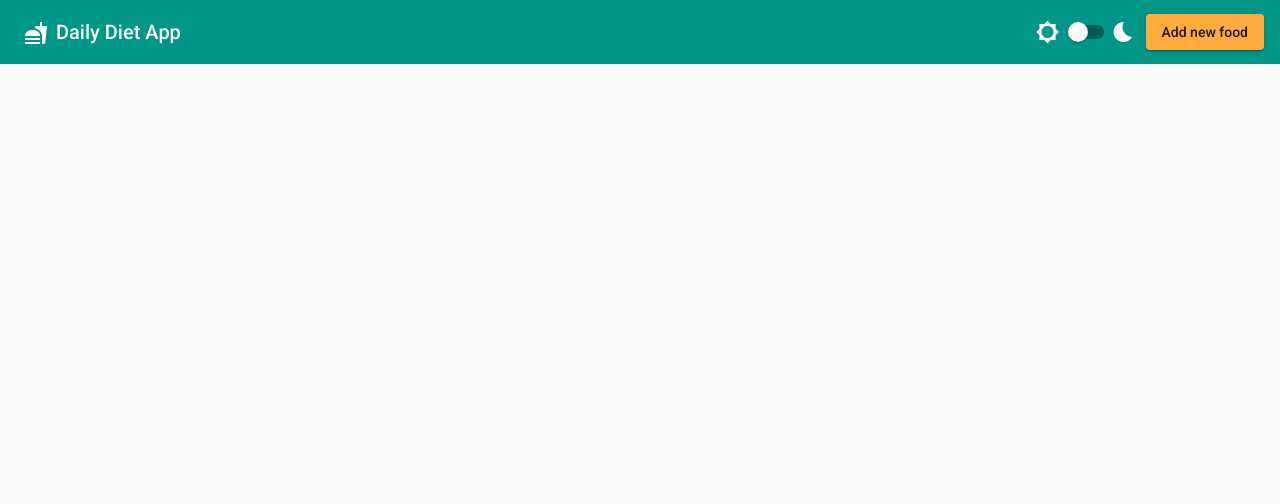
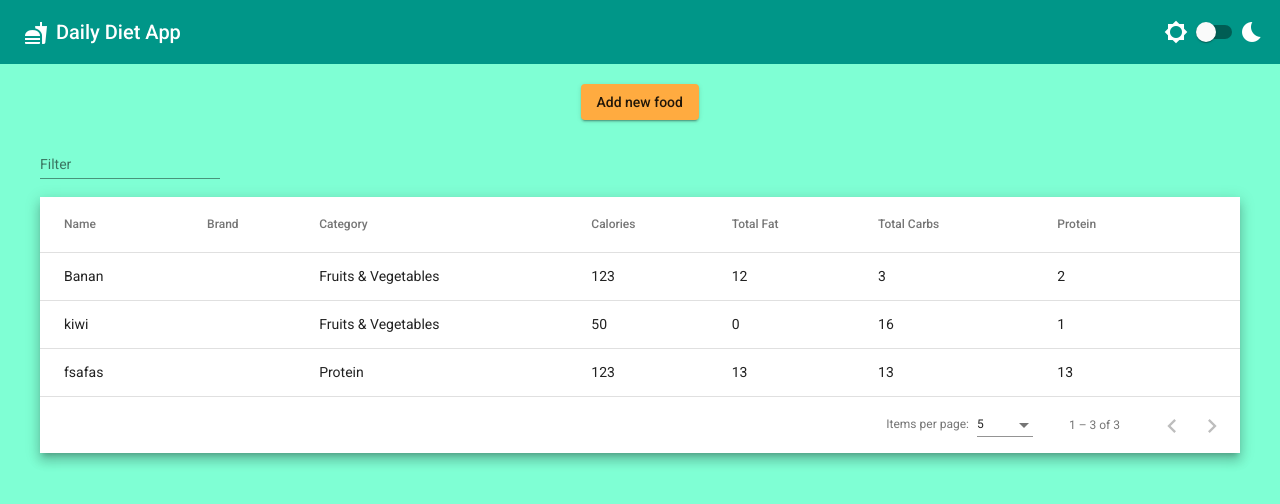
Before and after one commit to mkgit99/DailyDietApp, an Angular app: page / in a window 1280 px wide. Shown: the top 504 px of the page. Built offline with nearby package versions, Linux system fonts and the light colour scheme; data requests are answered from the project's data file.

Commit message:
add-table-with-food

```diff
--- /dev/null
+++ b/db.json
@@ -0,0 +1,50 @@
+{
+  "foodList": [
+    {
+      "foodName": "Banan",
+      "category": "Fruits & Vegetables",
+      "calories": 123,
+      "totalFat": 12,
+      "totalCarb": 3,
+      "protein": 2,
+      "id": 1
+    },
+    {
+      "foodName": "kiwi",
+      "brand": "",
+      "category": "Fruits & Vegetables",
+      "calories": 50,
+      "totalFat": 0,
+      "saturated": "",
+      "totalCarb": 16,
+      "totalSugar": "",
+      "protein": 1,
+      "calcium": "",
+      "id": 2
+    },
+    {
+      "foodName": "fsafas",
+      "brand": "",
+      "category": "Protein",
+      "calories": 123,
+      "totalFat": 13,
+      "saturated": 3,
+      "totalCarb": 13,
+      "totalSugar": "",
+      "fiber": 13,
+      "protein": 13,
+      "calcium": "",
+      "id": 3
+    }
+  ],
+  "comments": [
+    {
+      "id": 1,
+      "body": "some comment",
+      "postId": 1
+    }
+  ],
+  "profile": {
+    "name": "typicode"
+  }
+}
--- a/src/app/app.component.html
+++ b/src/app/app.component.html
@@ -1,35 +1,86 @@
+<div class="content mat-app-background">
     <mat-toolbar color="primary">
-    <button
-        mat-icon-button
-        class="food-icon"
-        aria-label="Food icon-button with menu icon"
-    >
+        <button mat-icon-button class="food-icon" aria-label="Food icon-button with menu icon">
             <mat-icon>fastfood</mat-icon>
         </button>
         <span>{{ title }}</span>
         <span class="toolbar-spacer"></span>
         <mat-icon class="mr-8">brightness_5</mat-icon>
-    <mat-slide-toggle [formControl]="toggleControl" class="mr-8">
-    </mat-slide-toggle>
+        <mat-slide-toggle [formControl]="toggleControl" class="mr-8"> </mat-slide-toggle>
         <mat-icon>bedtime</mat-icon>
-    <button
-        class="add-new-food-button"
-        mat-raised-button
-        color="accent"
-        (click)="openFoodDialog()"
-    >
-        Add new food
-    </button>
     </mat-toolbar>
 
-<div
-    class="content mat-app-background"
-    fxLayout="row"
-    fxLayout.xs="column"
-    fxLayoutGap="16px"
->
-    <!-- <div class=""fxFlex="50">
-    <h1>Buttons</h1>
+    <div class="add-button">
+        <button mat-raised-button color="accent" (click)="openFoodDialog()">Add new food</button>
+    </div>
+
+    <div class="table-container">
+        <mat-form-field>
+            <mat-label>Filter</mat-label>
+            <input matInput (keyup)="applyFilter($event)" placeholder="Ex. Kiwi" #input />
+        </mat-form-field>
+
+        <div class="mat-elevation-z8">
+            <table mat-table [dataSource]="dataSource" matSort>
+                <!-- Name Column -->
+                <ng-container matColumnDef="foodName">
+                    <th mat-header-cell *matHeaderCellDef mat-sort-header>Name</th>
+                    <td mat-cell *matCellDef="let row">{{ row.foodName }}</td>
+                </ng-container>
+
+                <!-- Brand Column -->
+                <ng-container matColumnDef="brand">
+                    <th mat-header-cell *matHeaderCellDef mat-sort-header>Brand</th>
+                    <td mat-cell *matCellDef="let row">{{ row.brand }}</td>
+                </ng-container>
+
+                <!-- Category Column -->
+                <ng-container matColumnDef="category">
+                    <th mat-header-cell *matHeaderCellDef mat-sort-header>Category</th>
+                    <td mat-cell *matCellDef="let row">{{ row.category }}</td>
+                </ng-container>
+
+                <!-- Calories Column -->
+                <ng-container matColumnDef="calories">
+                    <th mat-header-cell *matHeaderCellDef mat-sort-header>Calories</th>
+                    <td mat-cell *matCellDef="let row">{{ row.calories }}</td>
+                </ng-container>
+
+                <!-- Fat Column -->
+                <ng-container matColumnDef="totalFat">
+                    <th mat-header-cell *matHeaderCellDef mat-sort-header>Total Fat</th>
+                    <td mat-cell *matCellDef="let row">{{ row.totalFat }}</td>
+                </ng-container>
+
+                <!-- Carbs Column -->
+                <ng-container matColumnDef="totalCarb">
+                    <th mat-header-cell *matHeaderCellDef mat-sort-header>Total Carbs</th>
+                    <td mat-cell *matCellDef="let row">{{ row.totalCarb }}</td>
+                </ng-container>
+
+                <!-- Protein Column -->
+                <ng-container matColumnDef="protein">
+                    <th mat-header-cell *matHeaderCellDef mat-sort-header>Protein</th>
+                    <td mat-cell *matCellDef="let row">{{ row.protein }}</td>
+                </ng-container>
+
+                <tr mat-header-row *matHeaderRowDef="displayedColumns; sticky: true"></tr>
+                <tr mat-row *matRowDef="let row; columns: displayedColumns"></tr>
+
+                <!-- Row shown when there is no matching data. -->
+                <tr class="mat-row" *matNoDataRow>
+                    <td class="mat-cell" colspan="4">
+                        No data matching the filter "{{ input.value }}"
+                    </td>
+                </tr>
+            </table>
+            <mat-paginator
+                [pageSizeOptions]="[5, 10, 25, 100]"
+                aria-label="Select page of users"
+            ></mat-paginator>
+        </div>
+    </div>
+    <!-- <h1>Buttons</h1>
 
     <div fxLayout="row" fxLayoutGap="16px">
       <button mat-raised-button color="primary">
--- a/src/app/app.component.scss
+++ b/src/app/app.component.scss
@@ -3,8 +3,8 @@
 }
 
 mat-toolbar {
-    position: fixed;
-    z-index: 1000;
+    // position: fixed;
+    // z-index: 1000;
 }
 
 .flex-stretch {
@@ -12,14 +12,27 @@ mat-toolbar {
 }
 
 .content {
-    padding: 72px 16px 16px 16px;
+    // padding: 72px 16px 16px 16px;
     min-height: 100vh;
+    background-color: aquamarine;
 }
 
-mat-card {
-    max-width: 400px;
+.add-button {
+    width: 119px;
+    margin: 20px auto;
 }
 
-.add-new-food-button {
-    margin-left: 10px;
+.table-container {
+    margin: 0 auto;
+    max-width: 1200px;
 }
+
+//From website
+table {
+    width: 100%;
+}
+
+.mat-mdc-form-field {
+    font-size: 14px;
+    width: 100%;
+}
--- a/src/app/app.component.ts
+++ b/src/app/app.component.ts
@@ -1,8 +1,12 @@
-import { Component, HostBinding, OnInit } from '@angular/core';
+import { Component, HostBinding, OnInit, ViewChild } from '@angular/core';
 import { FormControl } from '@angular/forms';
 import { MatDialog } from '@angular/material/dialog';
 import { OverlayContainer } from '@angular/cdk/overlay';
 import { FoodDialogComponent } from './food-dialog/food-dialog.component';
+import { ApiService } from './services/api.service';
+import { MatPaginator } from '@angular/material/paginator';
+import { MatSort } from '@angular/material/sort';
+import { MatTableDataSource } from '@angular/material/table';
 
 @Component({
     selector: 'app-root',
@@ -16,10 +20,29 @@ export class AppComponent implements OnInit {
 
     toggleControl = new FormControl(false);
 
-    constructor(private dialog: MatDialog, private overlay: OverlayContainer) {}
+    displayedColumns: string[] = [
+        'foodName',
+        'brand',
+        'category',
+        'calories',
+        'totalFat',
+        'totalCarb',
+        'protein',
+    ];
+    dataSource!: MatTableDataSource<any>;
+
+    @ViewChild(MatPaginator) paginator!: MatPaginator;
+    @ViewChild(MatSort) sort!: MatSort;
+
+    constructor(
+        private dialog: MatDialog,
+        private overlay: OverlayContainer,
+        private api: ApiService
+    ) {}
 
     ngOnInit(): void {
         this.toggleDarkMode();
+        this.getAllFoods();
     }
 
     toggleDarkMode(): void {
@@ -29,9 +52,7 @@ export class AppComponent implements OnInit {
             if (darkMode) {
                 this.overlay.getContainerElement().classList.add(darkClassName);
             } else {
-                this.overlay
-                    .getContainerElement()
-                    .classList.remove(darkClassName);
+                this.overlay.getContainerElement().classList.remove(darkClassName);
             }
         });
     }
@@ -42,4 +63,26 @@ export class AppComponent implements OnInit {
             minWidth: '400px',
         });
     }
+
+    getAllFoods() {
+        this.api.getFood().subscribe({
+            next: (res) => {
+                this.dataSource = new MatTableDataSource(res);
+                this.dataSource.paginator = this.paginator;
+                this.dataSource.sort = this.sort;
+            },
+            error: (err) => {
+                alert('Error while fetching the records');
+            },
+        });
+    }
+
+    applyFilter(event: Event) {
+        const filterValue = (event.target as HTMLInputElement).value;
+        this.dataSource.filter = filterValue.trim().toLowerCase();
+
+        if (this.dataSource.paginator) {
+            this.dataSource.paginator.firstPage();
+        }
+    }
 }
--- a/src/app/food-dialog/food-dialog.component.html
+++ b/src/app/food-dialog/food-dialog.component.html
@@ -3,86 +3,70 @@
     <form [formGroup]="formGroup">
         <mat-form-field appearance="outline">
             <mat-label>Name</mat-label>
-            <input
-                formControlName="foodName"
-                matInput
-                placeholder="Ex. Banana"
-            />
-            <mat-error *ngIf="f['foodName'].errors">
-                Name cannot be empty!
-            </mat-error>
+            <input formControlName="foodName" matInput placeholder="Ex. Banana" />
+            <mat-error *ngIf="f['foodName'].errors">Name cannot be empty!</mat-error>
         </mat-form-field>
         <mat-form-field appearance="outline">
             <mat-label>Brand</mat-label>
-            <input matInput placeholder="Ex. Adidas" />
+            <input formControlName="brand" matInput placeholder="Ex. Valio" />
         </mat-form-field>
         <mat-form-field appearance="outline">
             <mat-label>Food Category</mat-label>
-            <mat-select
-                formControlName="category"
-                [(ngModel)]="selectedCategory"
-                name="category"
-            >
-                <mat-option
-                    *ngFor="let category of foodCategories"
-                    [value]="category.value"
-                >
+            <mat-select formControlName="category" name="category">
+                <mat-option *ngFor="let category of foodCategories" [value]="category.value">
                     {{ category.value }}
                 </mat-option>
             </mat-select>
-            <mat-error *ngIf="f['category'].errors"> Fill category! </mat-error>
+            <mat-error *ngIf="f['category'].errors">Fill category</mat-error>
         </mat-form-field>
         <h3 mat-dialog-title>Nutrition facts per <b>100g</b> :</h3>
         <mat-form-field class="nutrition-fact-field" appearance="outline">
             <mat-label>Calories</mat-label>
-            <input
-                formControlName="calories"
-                class="number-input"
-                matInput
-                type="number"
-            />
+            <input formControlName="calories" class="number-input" matInput type="number" />
             <div class="unit" matSuffix><b>kcal</b></div>
+            <mat-error *ngIf="f['calories'].errors">Fill amount of calories</mat-error>
         </mat-form-field>
         <mat-form-field class="nutrition-fact-field" appearance="outline">
             <mat-label>Total Fat</mat-label>
-            <input class="number-input" matInput type="number" />
+            <input formControlName="totalFat" class="number-input" matInput type="number" />
             <div class="unit" matSuffix><b>g</b></div>
+            <mat-error *ngIf="f['totalFat'].errors">Fill amount of fat</mat-error>
         </mat-form-field>
         <mat-form-field class="nutrition-fact-field" appearance="outline">
-            <mat-label class="tabbed">Saturated fat</mat-label>
-            <input class="number-input tabbed" matInput type="number" />
+            <mat-label class="tabbed">Saturated Fat</mat-label>
+            <input formControlName="saturated" class="number-input tabbed" matInput type="number" />
             <div class="unit" matSuffix><b>g</b></div>
         </mat-form-field>
         <mat-form-field class="nutrition-fact-field" appearance="outline">
             <mat-label>Total Carbohydrate</mat-label>
-            <input class="number-input" matInput type="number" />
+            <input formControlName="totalCarb" class="number-input" matInput type="number" />
             <div class="unit" matSuffix><b>g</b></div>
+            <mat-error *ngIf="f['totalCarb'].errors">Fill amount of carbohydrates</mat-error>
         </mat-form-field>
         <mat-form-field class="nutrition-fact-field" appearance="outline">
             <mat-label class="tabbed">Total Sugars</mat-label>
-            <input class="number-input tabbed" matInput type="number" />
+            <input formControlName="totalSugar" class="number-input tabbed" matInput type="number" />
             <div class="unit" matSuffix><b>g</b></div>
         </mat-form-field>
         <mat-form-field class="nutrition-fact-field" appearance="outline">
             <mat-label>Dietary Fiber</mat-label>
-            <input class="number-input" matInput type="number" />
+            <input formControlName="fiber" class="number-input" matInput type="number" />
             <div class="unit" matSuffix><b>g</b></div>
         </mat-form-field>
         <mat-form-field class="nutrition-fact-field" appearance="outline">
             <mat-label>Protein</mat-label>
-            <input class="number-input" matInput type="number" />
+            <input formControlName="protein" class="number-input" matInput type="number" />
             <div class="unit" matSuffix><b>g</b></div>
+            <mat-error *ngIf="f['protein'].errors">Fill amount of protein</mat-error>
         </mat-form-field>
         <mat-form-field class="nutrition-fact-field" appearance="outline">
             <mat-label>Calcium</mat-label>
-            <input class="number-input" matInput type="number" />
+            <input formControlName="calcium" class="number-input" matInput type="number" />
             <div class="unit" matSuffix><b>g</b></div>
         </mat-form-field>
     </form>
 </div>
 <div mat-dialog-actions [align]="'end'">
     <button mat-raised-button color="warn" mat-dialog-close="">Close</button>
-    <button mat-raised-button color="primary" style="margin-left: 8px">
-        Save
-    </button>
+    <button mat-raised-button color="primary" style="margin-left: 8px" (click)="addFood()">Save</button>
 </div>
```
Also changed, not shown: src/app/app.module.ts (+8 -0 lines), src/app/food-dialog/food-dialog.component.ts (+25 -10 lines), src/app/services/api.service.ts (added, +17 -0 lines), src/styles.scss (+6 -4 lines), 2 other files (tests, documents, lock files or other folders). Lines whose indentation alone changed are shown as unchanged.
